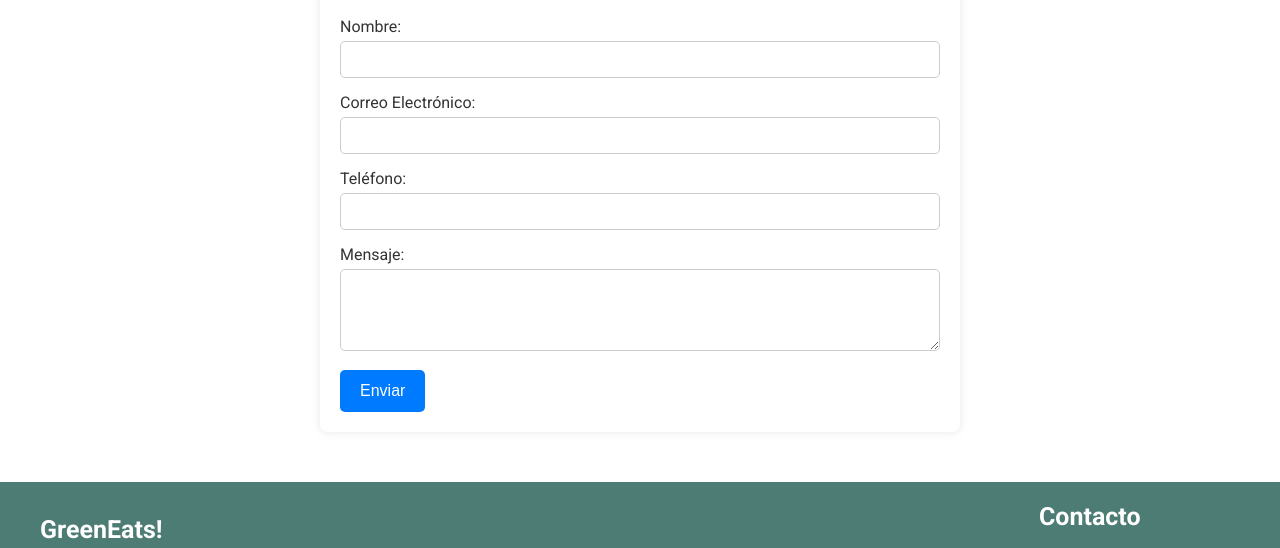
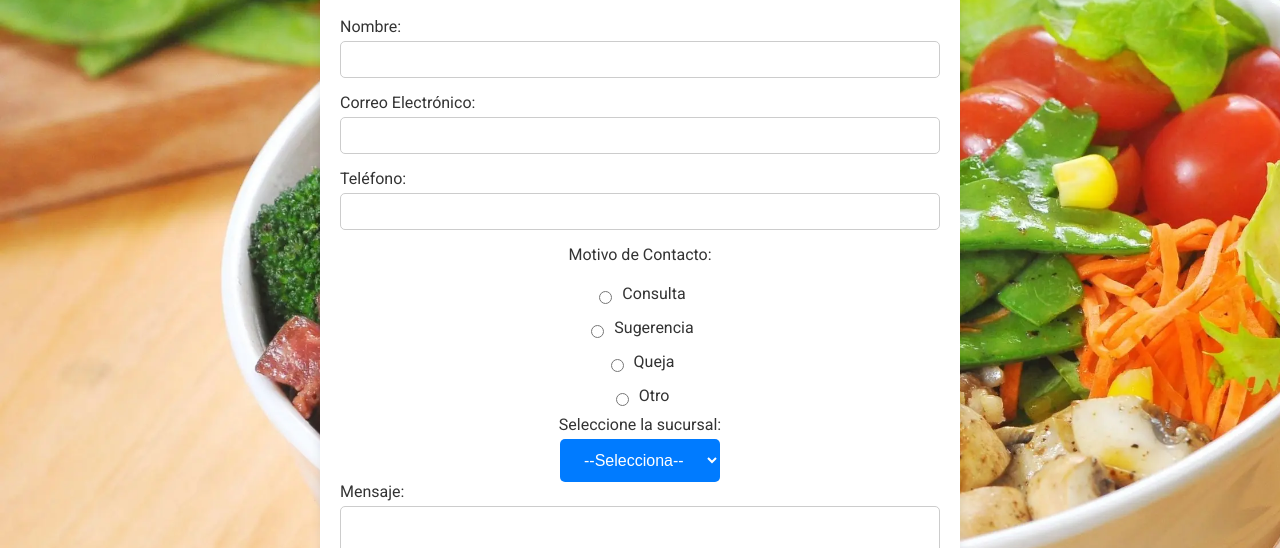
Before and after one commit to balta1084/formulariorrhh2024, a plain HTML site: page public/html/contacto.html in a window 1280 px wide. Shown: the part 242-790 px from the top of the page. Drawn offline with Linux system fonts and the light colour scheme.

Commit message:
Se mejoró un poco el carrito, se agregaron los comentarios el js, se mejoró un poco el css del contacto

```diff
--- a/public/css/index.css
+++ b/public/css/index.css
@@ -320,9 +320,10 @@ body {
   bottom: 0;
   width: 300px;
   background-color: white;
-  transition: transform 1s ease;
+  transition: transform 0.3s ease-in-out;
   transform: translateX(100%);
   border: solid black 2px;
+  box-shadow: -2px 0 5px rgba(0, 0, 0, 0.5);
 }
 
 #carrito.mostrar {
@@ -504,6 +505,38 @@ body {
   font-weight: 600;
   padding-top: 10px;
   padding-bottom: 10px;
+}
+
+.elementoCarrito{
+
+  display: flex;
+
+}
+
+.checkContainer, .selectForm{
+
+  display: flex;
+  flex-direction: column;
+  align-items: center;
+  width: 100%;
+
+}
+
+.radio-group {
+  display: flex;
+  flex-direction: column;
+  align-items: center;
+  margin-top: 10px;
+}
+
+.radio-group input {
+  margin-right: 10px;
+}
+
+.radio-option {
+  display: flex;
+  align-items: center;
+  margin: 5px 0;
 }
 
 .buttonPrice {
@@ -784,7 +817,7 @@ label[for="desuento1_input"], label[for="desuento2_input"], label[for="desuento3
   resize: vertical;
 }
 
-.container-contact input[type="submit"] {
+.container-contact input[type="submit"], select {
   background-color: #007bff;
   color: #fff;
   border: none;
@@ -793,6 +826,13 @@ label[for="desuento1_input"], label[for="desuento2_input"], label[for="desuento3
   cursor: pointer;
   font-size: 16px;
   transition: background-color 0.3s;
+}
+
+.backgroundContacto{
+
+  background-image: url("../assets/images/salteado.webp");
+  background-size: cover;
+
 }
 
 .container-contact input[type="submit"]:hover {
--- a/public/html/contacto.html
+++ b/public/html/contacto.html
@@ -11,7 +11,7 @@
     <link rel="stylesheet" href="../css/index.css">
     <script src="../js/carrito.js"></script>
   </head>
-  <body>
+  <body class="backgroundContacto">
     <nav class="nav">
       <div class="logo">
         <span> GreenEats!</span>
@@ -31,9 +31,16 @@
 
     <div id="carritoContenedor" class="invisible">
       <div id="carrito">
-        <button id="botonCerrar">Cerrar</button>
 
-        <div id="contenido"></div>
+        <div id="contenido">
+          <button id="botonCerrar">Cerrar</button>
+
+
+        </div>
+        <div id="total">
+
+        </div>
+
       </div>
     </div>
 
@@ -52,6 +59,41 @@
 
         <label for="telefono">Teléfono:</label>
         <input type="tel" id="telefono" name="telefono">
+
+        <div class="checkContainer">
+          <label>Motivo de Contacto:</label>
+          <div class="radio-group">
+            <div class="radio-option">
+              <input type="radio" name="reason" id="consulta" value="consulta" required>
+              <label for="consulta">Consulta</label>
+            </div>
+            <div class="radio-option">
+              <input type="radio" name="reason" value="sugerencia" id="sugerencia" required>
+              <label for="sugerencia">Sugerencia</label>
+            </div>
+            <div class="radio-option">
+              <input type="radio" name="reason" value="queja" id="queja" required>
+              <label for="queja">Queja</label>
+            </div>
+            <div class="radio-option">
+              <input type="radio" name="reason" value="otro" id="otro" required>
+              <label for="otro">Otro</label>
+            </div>
+          </div>
+        </div>
+
+        <div class="selectForm">
+          <label for="zona">Seleccione la sucursal:</label>
+          <select id="zona" name="zona" required>
+              <option value="" selected disabled>--Selecciona--</option>
+              <option value="palermo">Palermo</option>
+              <option value="recoleta">Recoleta</option>
+              <option value="belgrano">Belgrano</option>
+              <option value="almagro">Almagro</option>
+              <option value="caballito">Caballito</option>
+              <option value="villa_urquiza">Villa Urquiza</option>
+          </select>
+        </div>
 
         <label for="mensaje">Mensaje:</label>
         <textarea id="mensaje" name="mensaje" rows="4" required></textarea>
--- a/public/js/carrito.js
+++ b/public/js/carrito.js
@@ -1,27 +1,40 @@
 document.addEventListener('DOMContentLoaded', () => {
+
+    // Se detectan los elementos del DOM
+
     const mostrarCarrito = document.getElementById('mostrarCarrito');
     const carritoContenedor = document.getElementById('carritoContenedor');
     const carrito = document.getElementById('carrito');
     const botonCerrar = document.getElementById('botonCerrar');
     const totalDiv = document.getElementById('total')
 
+    // Evento de click para mostrar el carrito con animacion
+
     mostrarCarrito.addEventListener('click', (e) => {
         e.preventDefault();
 
-        if (carritoContenedor.classList.contains('invisible')) {
+        if (carrito.classList.contains('mostrar')) {
+            carrito.classList.remove('mostrar');
+            setTimeout(() => {
+              carritoContenedor.classList.add('invisible');
+            }, 300);
+          } else {
             carritoContenedor.classList.remove('invisible');
-            carrito.classList.add('mostrar');
-        } else {
-            carritoContenedor.classList.add('invisible');
-            carrito.classList.remove('mostrar');
-        }
+            setTimeout(() => {
+              carrito.classList.add('mostrar');
+            }, 10);
+          }
     });
+
+    // Evento de click para ocultar el carrito sin animacion
 
     botonCerrar.addEventListener('click', (e) => {
         e.preventDefault();
         carritoContenedor.classList.add('invisible');
         carrito.classList.remove('mostrar');
     });
+
+    // Se obtiene la info del localstorage, si no hay info retorna
 
     let localStorageJson = localStorage.getItem('carrito')
 
@@ -31,15 +44,18 @@ document.addEventListener('DOMContentLoaded', () => {
         return
     }
 
+    // Se obtiene el div vacio del carrito para completarlo con la data guardada en el localstorage
+
     const contenido = document.getElementById('contenido')
 
     let acumulador = 0
 
+    // Se recorre toda la data del localstorage para que vaya cargando los datos y sumando el total
+
     carritos.forEach(function (carrito){
 
-        console.log(carrito.precio)
-
         const menuDiv = document.createElement('div');
+        menuDiv.classList.add('elementoCarrito')
 
         const img = document.createElement('img')
         img.src = carrito.imagen
@@ -48,11 +64,11 @@ document.addEventListener('DOMContentLoaded', () => {
         menuDiv.appendChild(img);
 
         const nombre = document.createElement('p');
-        nombre.textContent = "Nombre: " + carrito.nombre;
+        nombre.textContent = carrito.nombre;
         menuDiv.appendChild(nombre);
 
         const precio = document.createElement('p');
-        precio.textContent = "Precio: $" + carrito.precio;
+        precio.textContent = "$" + carrito.precio;
         menuDiv.appendChild(precio);
 
         acumulador += parseFloat(carrito.precio)
--- a/public/js/menu.js
+++ b/public/js/menu.js
@@ -1,4 +1,6 @@
 document.addEventListener('DOMContentLoaded', (e)=> {
+
+    // Se recorren todos los elementos de los platos el menu para guardarlos en el localstorage cuando se presiona click en "pedilo ya"
 
     for(i = 1 ; i<10 ; i++){
 
@@ -45,6 +47,8 @@ function agregarComida(imagen, nombre, precio){
 
 }
 
+// Funcion para convertir el precio en un formato apto para tabajarlo
+
 function convertirPrecio(id) {
     const precio = document.getElementById(id).textContent.trim();
     let precioConvertido = '';
```
Also changed, not shown: public/html/index.html (+9 -2 lines), public/html/menu.html (+1 -1 lines), public/html/promociones.html (+7 -1 lines), public/assets/images/market.jpg (deleted), public/assets/images/salteado.webp (added).
